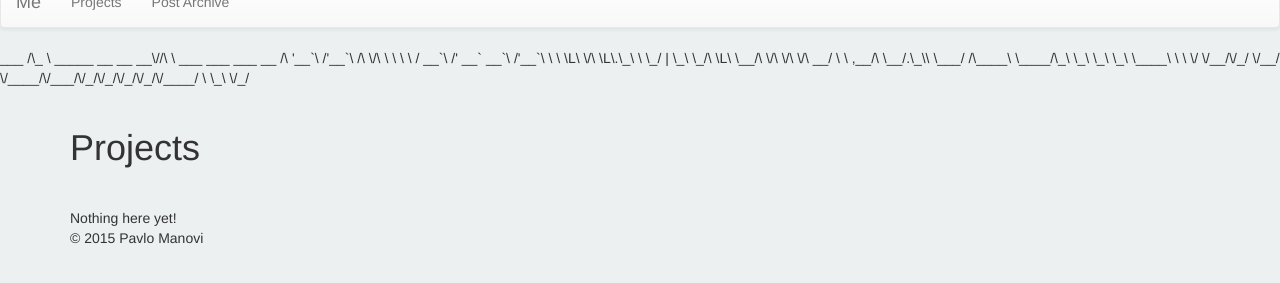
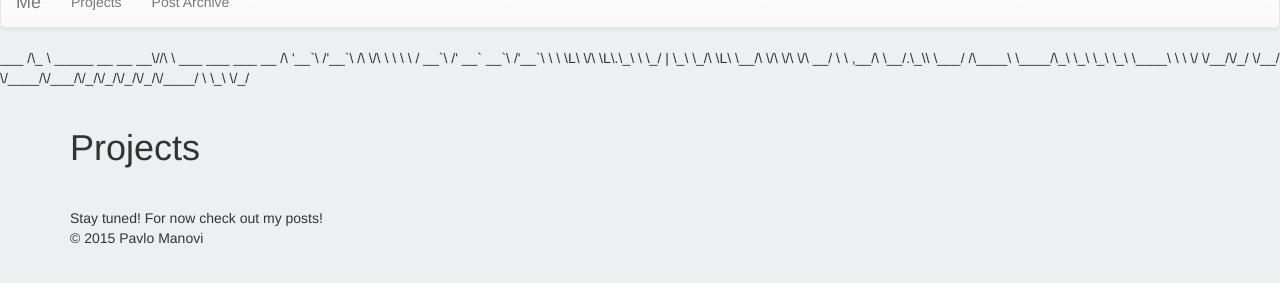
Before and after one commit to FrauBluher/FrauBluher.github.io, a Jekyll site: the page built from Projects.html, in a window 1280 px wide, cut to the strip 179-462 px from the top of the page. Built offline with Jekyll 4.4.1, drawn with Linux system fonts in a browser that asks for light colours; nearby versions of some CDN libraries; library files that are not in the unit come from our copies.

Commit message:
Content.

```diff
--- a/Projects.html
+++ b/Projects.html
@@ -6,4 +6,4 @@ group: navigation
 ---
 {% include JB/setup %}
 
-Nothing here yet!
+Stay tuned!  For now check out my posts!
```
Also changed, not shown: 5 other files.
